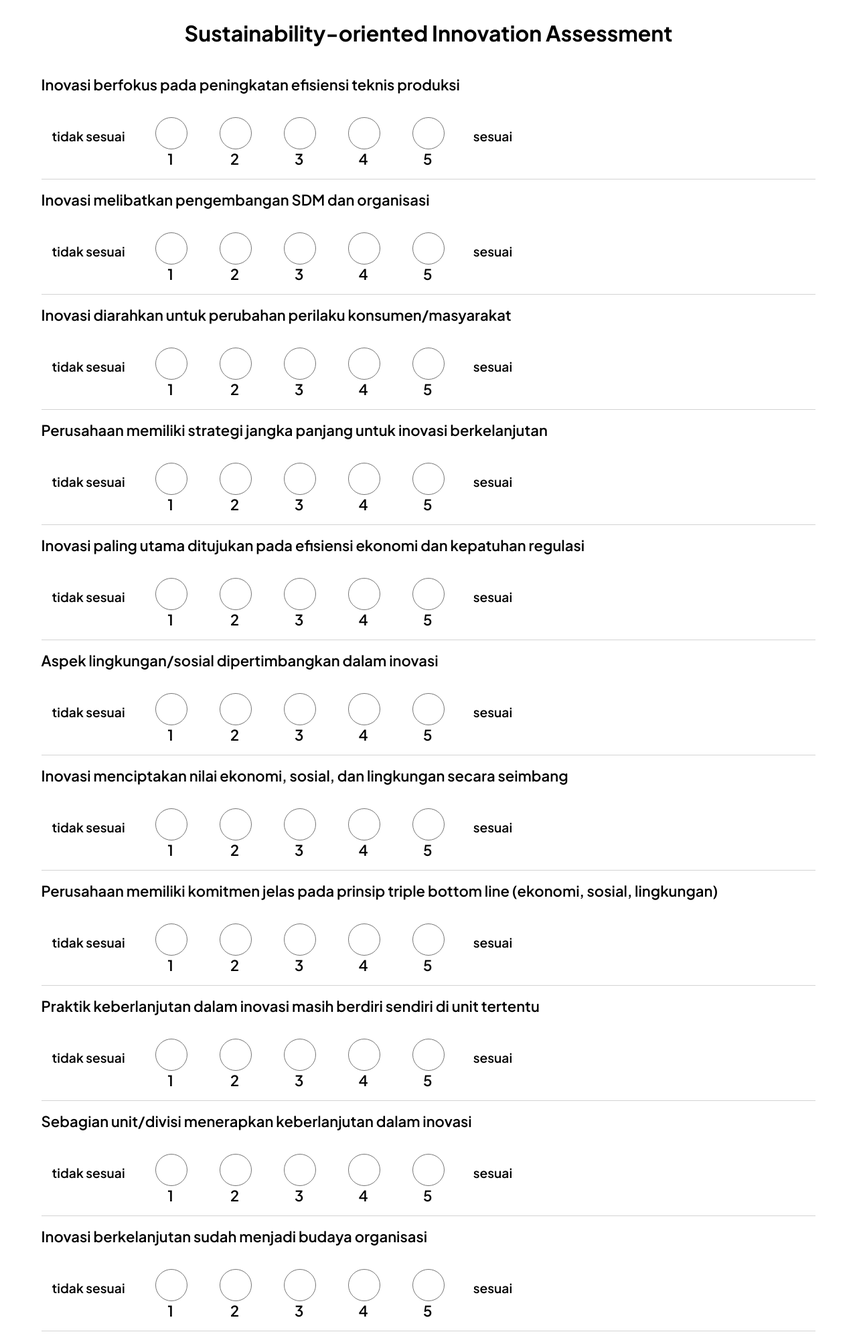
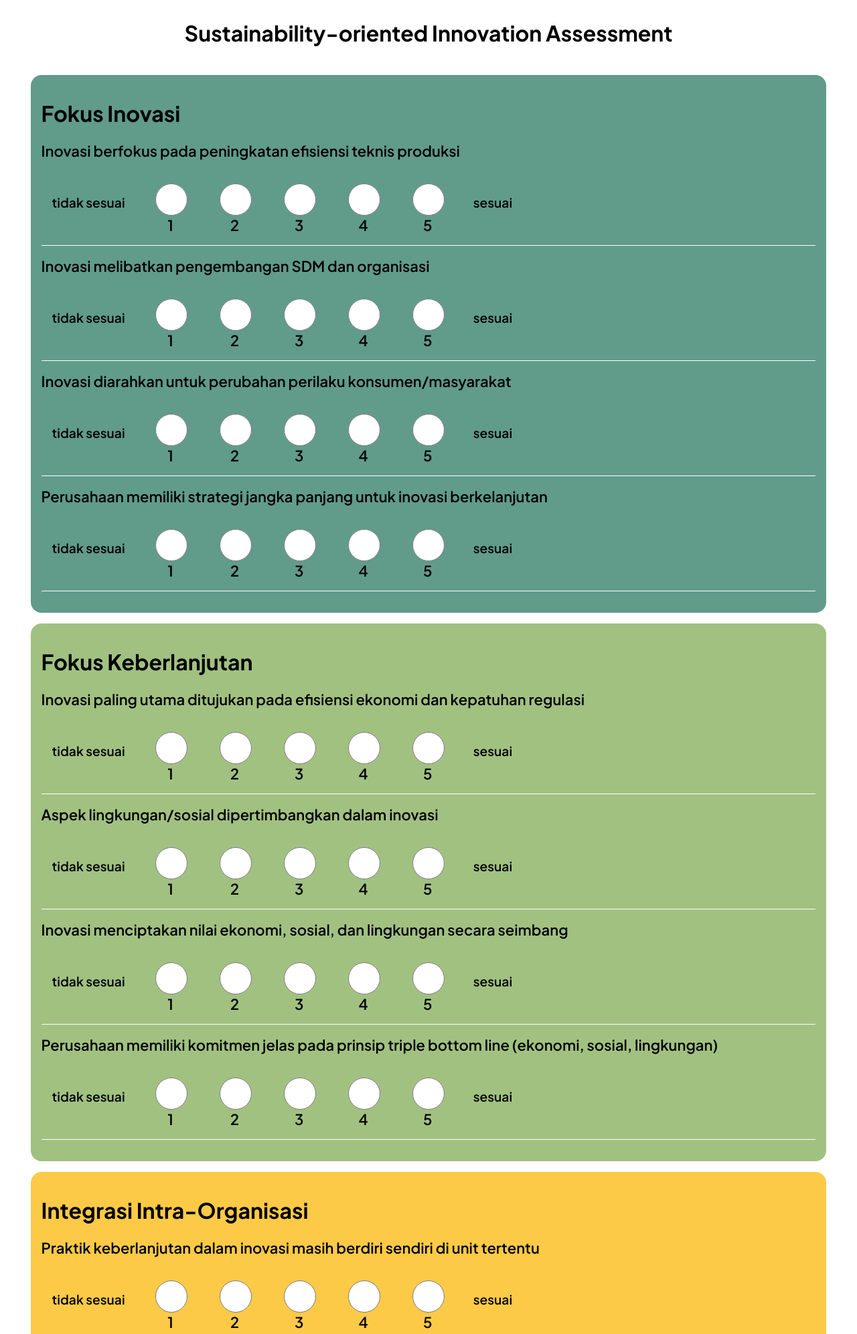
Before and after one commit to Hinjikani/SOI-Evaluation-Framework, a Flask app: page /assessment in a window 1280 px wide. Shown: the top 1992 px of the page at 67% size. Run offline with Flask 3, Linux system fonts and the light colour scheme; the visitor is signed in with stand-in values (Sample User, id 1).

Commit message:
add color cue to the questionaire

```diff
--- a/static/css/assessment.css
+++ b/static/css/assessment.css
@@ -10,7 +10,7 @@ li {
 
 ul {
     display: flex;
-    border-bottom: 1px solid lightgray;
+    border-bottom: 1px solid white;
     padding: 1em;
     gap: 2.5rem;
 }
@@ -18,6 +18,46 @@ body {
     display: flex;
     align-items: center;
     flex-direction: column;
+}
+
+.wrapper-inovasi,
+.wrapper-keberlanjutan,
+.wrapper-intraorganisasi,
+.wrapper-ekstraorganisasi,
+.wrapper-ambidexterity,
+.wrapper-daurhidupfisik {
+    padding: 1rem;
+    border-radius: 16px;
+}
+
+.wrapper-inovasi {
+    background-color: #619B8A;
+}
+
+.wrapper-keberlanjutan {
+    background-color: #A1C181;
+}
+
+.wrapper-intraorganisasi {
+    background-color: #FCCA46;
+}
+
+.wrapper-ekstraorganisasi {
+    background-color: #FE7F2D;
+}
+
+.wrapper-ambidexterity {
+    background-color: #577590;
+}
+
+.wrapper-daurhidupfisik {
+    background-color: #e76f51;
+}
+
+form {
+    display: flex;
+    flex-direction: column;
+    gap: 1rem;
 }
 
 label {
--- a/templates/assessment.html
+++ b/templates/assessment.html
@@ -26,6 +26,8 @@
     </div>
     <form method="POST">
         {{ form.hidden_tag()}}
+        <div class="wrapper-inovasi">
+            <h1>Fokus Inovasi</h1>
             <label for="fi1">Inovasi berfokus pada peningkatan efisiensi teknis produksi</label>
             <ul id="fi1">
                 <p>tidak sesuai</p>
@@ -66,6 +68,9 @@
                 <li><div class="button"><input id="fi4-4" name="fi4" type="radio" value="5"> <label for="fi4-4">5</label></div></li>
                 <p>sesuai</p>
             </ul>
+        </div>
+        <div class="wrapper-keberlanjutan">
+            <h1>Fokus Keberlanjutan</h1>
             <label for="fk1">Inovasi paling utama ditujukan pada efisiensi ekonomi dan kepatuhan regulasi</label>
             <ul id="fk1">
                 <p>tidak sesuai</p>
@@ -106,6 +111,9 @@
                 <li><div class="button"><input id="fk4-4" name="fk4" type="radio" value="5"> <label for="fk4-4">5</label></div></li>
                 <p>sesuai</p>
             </ul>
+        </div>
+        <div class="wrapper-intraorganisasi">
+            <h1>Integrasi Intra-Organisasi</h1>
             <label for="in1">Praktik keberlanjutan dalam inovasi masih berdiri sendiri di unit tertentu</label>
             <ul id="in1">
                 <p>tidak sesuai</p>
@@ -146,6 +154,9 @@
                 <li><div class="button"><input id="in4-4" name="in4" type="radio" value="5"> <label for="in4-4">5</label></div></li>
                 <p>sesuai</p>
             </ul>
+        </div>
+        <div class="wrapper-ekstraorganisasi">
+            <h1>Integrasi Ekstra-Organisasi</h1>
             <label for="ek1">Perusahaan jarang bekerja sama dengan pihak eksternal</label>
             <ul id="ek1">
                 <p>tidak sesuai</p>
@@ -186,6 +197,9 @@
                 <li><div class="button"><input id="ek4-4" name="ek4" type="radio" value="5"> <label for="ek4-4">5</label></div></li>
                 <p>sesuai</p>
             </ul>
+        </div>
+        <div class="wrapper-ambidexterity">
+            <h1>Ambidexterity Score</h1>
             <label for="am1">Fokus pada pemanfaatan teknologi/proses yang ada</label>
             <ul id="am1">
                 <p>tidak sesuai</p>
@@ -226,6 +240,9 @@
                 <li><div class="button"><input id="am4-4" name="am4" type="radio" value="5"> <label for="am4-4">5</label></div></li>
                 <p>sesuai</p>
             </ul>
+        </div>
+        <div class="wrapper-daurhidupfisik">
+            <h1>Daur Hidup Fisik</h1>
             <label for="da1">Perhatian keberlanjutan terbatas pada tahap produksi/manufaktur</label>
             <ul id="da1">
                 <p>tidak sesuai</p>
@@ -266,6 +283,7 @@
                 <li><div class="button"><input id="da4-4" name="da4" type="radio" value="5"> <label for="da4-4">5</label></div></li>
                 <p>sesuai</p>
             </ul>
+        </div>
         <div class="submit-button">
         {{ form.submit }}
         </div>
```
Lines whose indentation alone changed are shown as unchanged.
